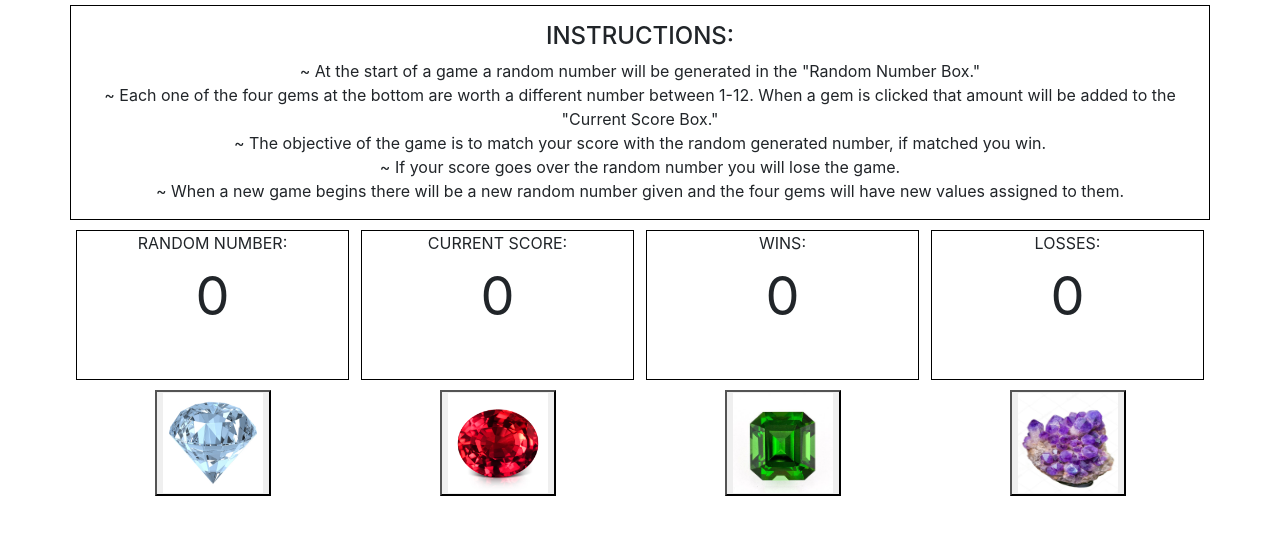
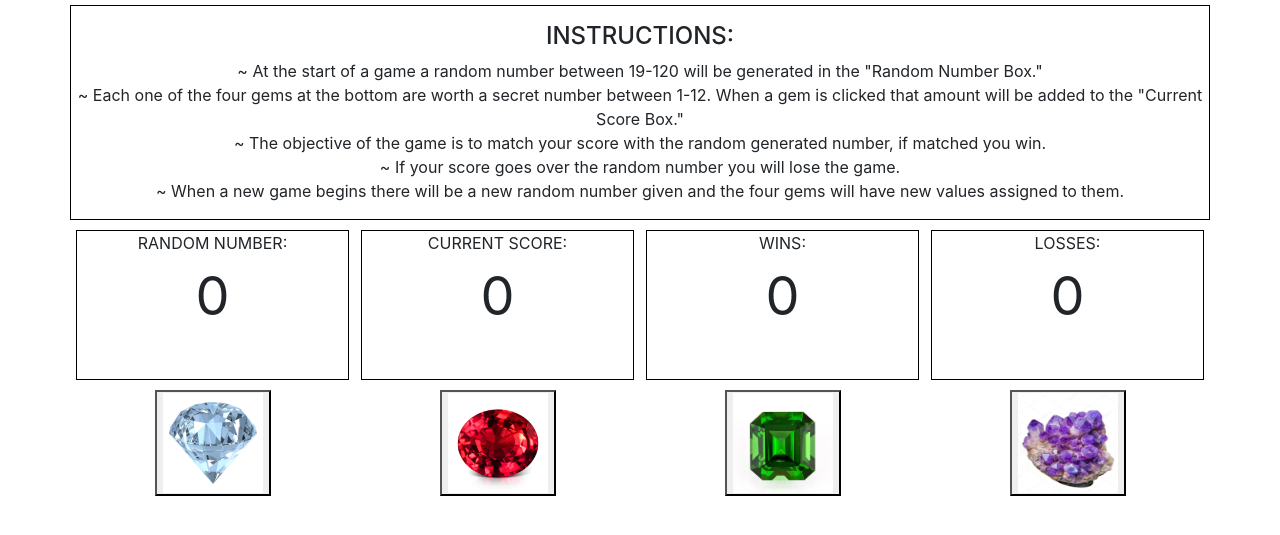
Before and after one commit to ckhurley20/unit-4-game, a plain HTML site: page index.html in a window 1280 px wide. Shown: the part 41-576 px from the top of the page. Drawn offline with nearby package versions, Linux system fonts and the light colour scheme.

Commit message:
added instructions

```diff
--- a/index.html
+++ b/index.html
@@ -29,9 +29,9 @@
             <div class="col- instructions">
                 <p>
                     <h4>INSTRUCTIONS:</h4>
-                    ~ At the start of a game a random number will be generated in the "Random Number Box."
+                    ~ At the start of a game a random number between 19-120 will be generated in the "Random Number Box."
                     <br>
-                    ~ Each one of the four gems at the bottom are worth a different number between 1-12. When a gem is clicked that amount will be added to the "Current Score Box."
+                    ~ Each one of the four gems at the bottom are worth a secret number between 1-12. When a gem is clicked that amount will be added to the "Current Score Box."
                     <br>
                     ~ The objective of the game is to match your score with the random generated number, if matched you win.
                     <br>
```
